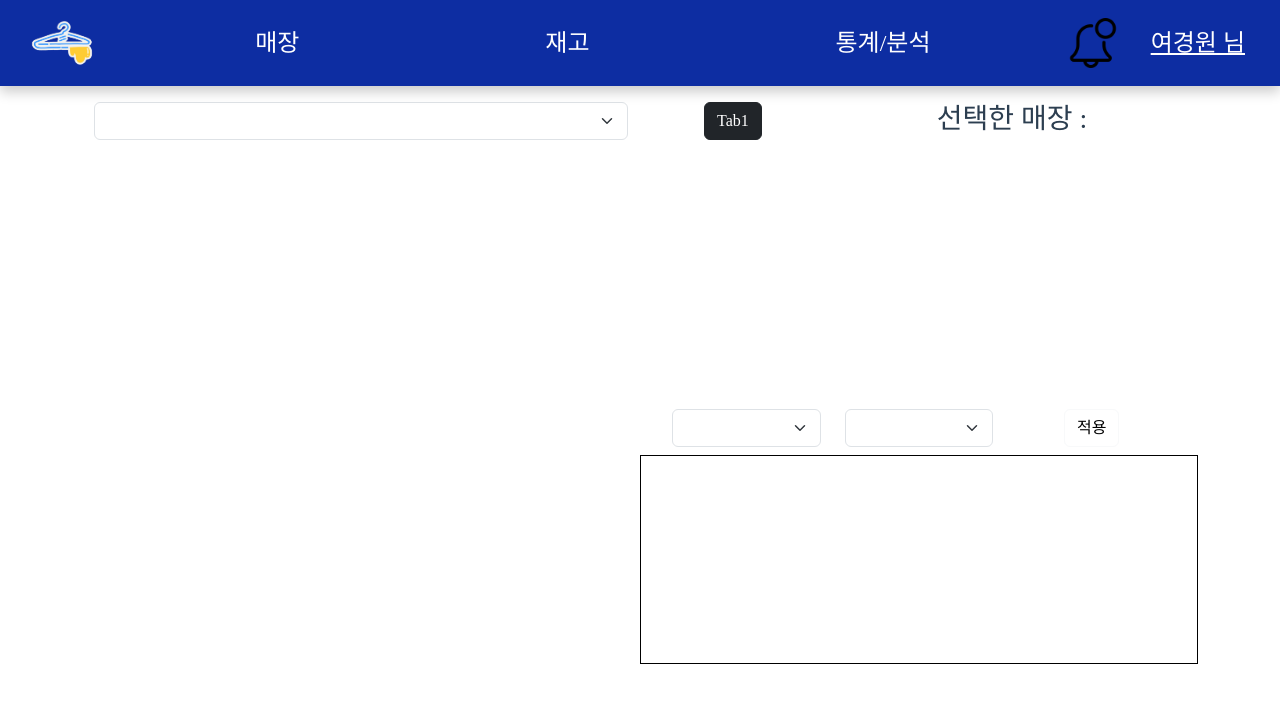
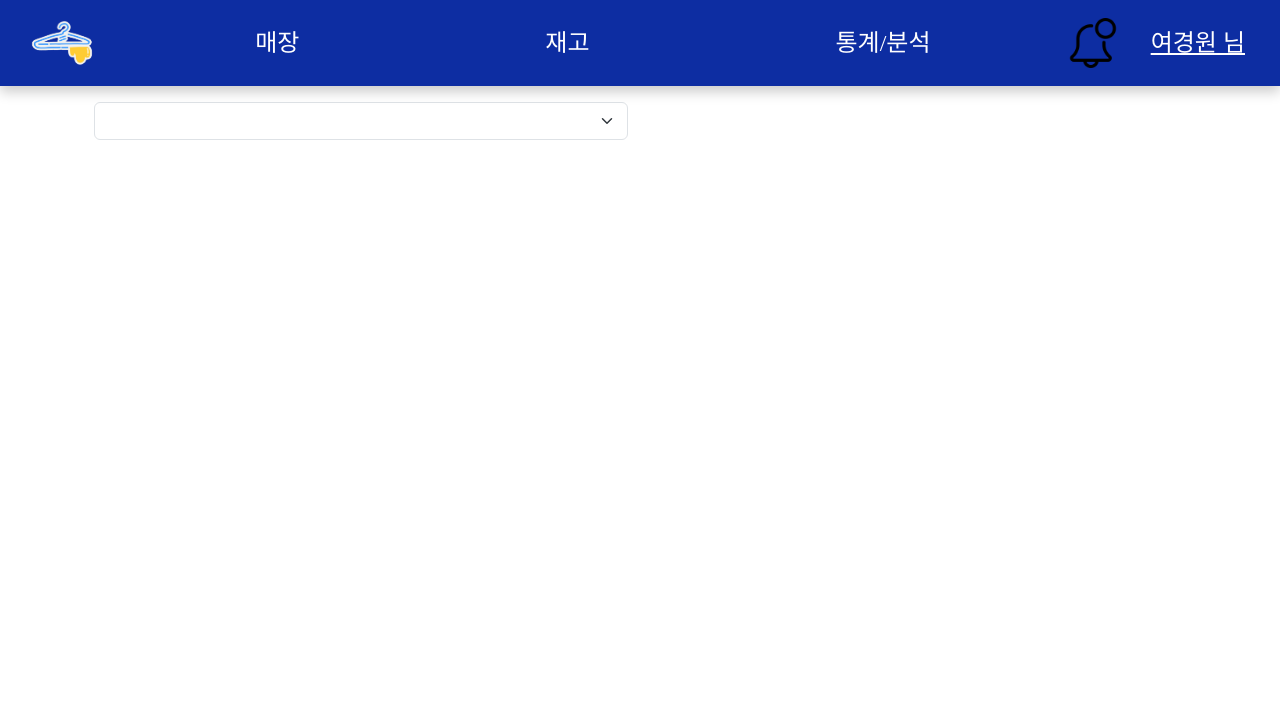
Before and after one commit to nbbb9/be05-fin-OutPick_Frontend, a Vue app: page /analysis in a window 1280 px wide. Shown: the top 702 px of the page. Built offline with nearby package versions, Linux system fonts and the light colour scheme; a web font is replaced by a local one.

Commit message:
update analyze chart hide

```diff
--- a/src/pages/Analysis/AnalysisPage.vue
+++ b/src/pages/Analysis/AnalysisPage.vue
@@ -55,10 +55,10 @@
 
         <!-- 2차 분류 -->
         <div class="row" m-2>
-          <div class="col-md-4">
+          <div class="col-md-4" v-if="show_change">
             <button class="btn btn-dark" @click="changeTab" >{{ isTab1 ? 'Tab1' : 'Tab2' }}</button>
           </div>
-          <div class="col-md-8">
+          <div class="col-md-8" v-if="show_shop">
             <h3>선택한 매장 : {{ sel_2_shop_name }}</h3>
           </div>
         </div>
@@ -75,7 +75,7 @@
         <!-- 차트 4 끝! -->
 
         <!-- 1차 분류 -->
-        <div class="row m-2">
+        <div class="row m-2" v-if="show_classification">
           <div class="col-md-4">
             <select v-model="sel_3_first" class="form-select">
               <option value="계절">계절</option>
@@ -90,7 +90,7 @@
             </select>
           </div>
           <div class="col-md-4">
-            <button class="btn btn-outline-light text-black" @click="set_3">적용</button>
+            <button v-if="show_button" class="btn btn-outline-light text-black" @click="set_3">적용</button>
           </div>
         </div>
 
@@ -100,7 +100,7 @@
         </div>
 
         <!-- 차트 3 시작 -->
-        <div class="row" style="border: 1px solid black;" >
+        <div class="row">
           <div class="col-3">
             <canvas id="chart_3_1" width="40" height="200" ></canvas>
           </div>
@@ -148,6 +148,11 @@ export default {
     let barChart3_3;
     let barChart3_4;
     let barChart4;
+
+    const show_change = ref(false);
+    const show_shop = ref(false);
+    const show_classification = ref(false);
+    const show_button = ref(false);
 
     const select_year = ref();  // 사용자가 선택한 년
     const data_1 = ref();       // 회사 판매량과 금액을 담을 변수
@@ -292,6 +297,8 @@ export default {
                       sel_2_shop_id.value = data_2.value.shop_id[elementIndex];
                       sel_2_shop_name.value = data_2.value.shop_name[elementIndex];
                       console.log(`Clicked on index: ${sel_2_shop_id.value}, label: ${sel_2_shop_name.value}`);
+                      show_change.value = true;
+                      show_shop.value = true;
                   }
               },
               plugins: {zoom: {pan: { enabled: true, mode: 'x'},
@@ -311,7 +318,6 @@ export default {
     const isTab1 = ref(true);
     const data_4 = ref();
     // const data_4_2 = ref();
-
     const changeTab = ()=> {
       isTab1.value = !isTab1.value;
       set_4()
@@ -323,6 +329,8 @@ export default {
         await analyze_price_list(select_year.value, sel_2_shop_id.value)
         .then ((response) => {
           data_4.value = response.data;
+          show_classification.value = true;
+          show_button.value = true;
         })
 
       // chart 부분
@@ -565,7 +573,11 @@ export default {
       sel_3_first,
       set_3,
       sel_3_second,
-      sel_3_second_list
+      sel_3_second_list,
+      show_change,
+      show_shop,
+      show_button,
+      show_classification
     }
   }
 
```
